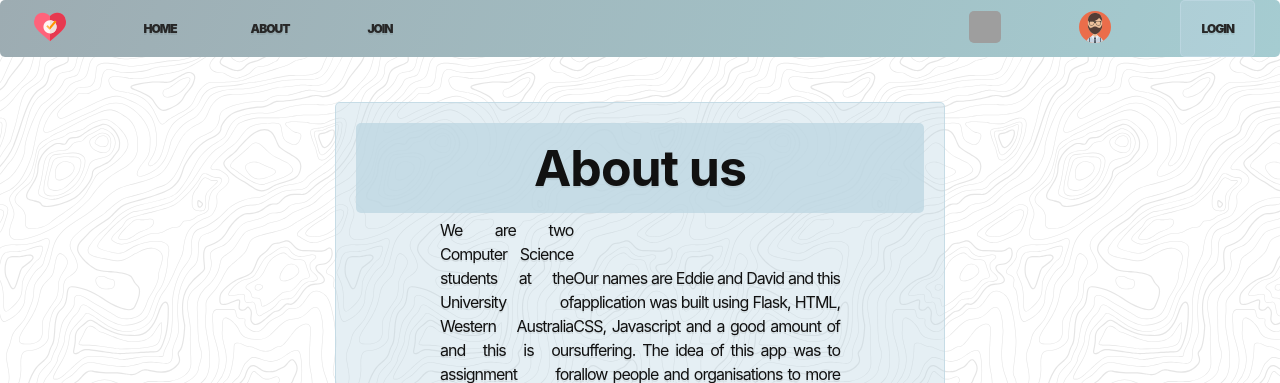
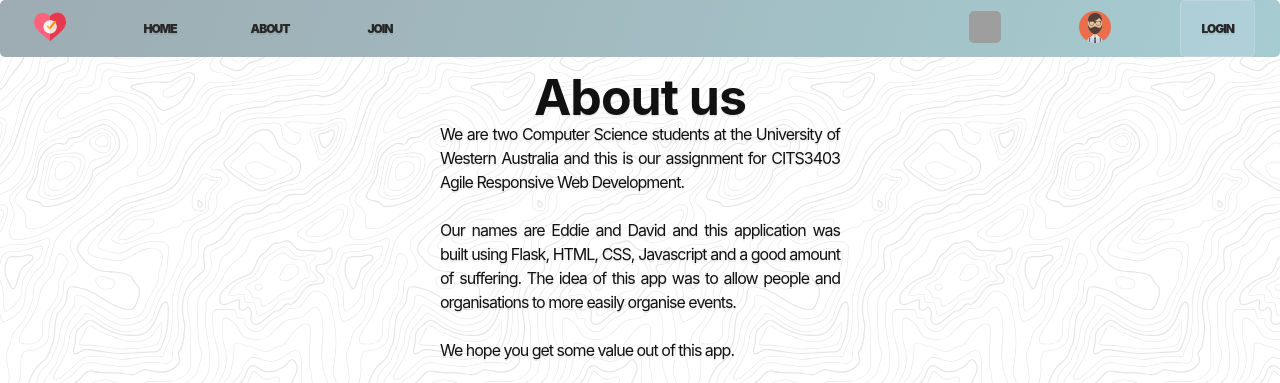
Before and after one commit to e-spatula/CITS3403-Project, a Flask app: page /about in a window 1280 px wide. Shown: the top 383 px of the page. Run offline with Flask 2, Linux system fonts and the light colour scheme; some libraries are stand-ins or nearby versions; grey boxes are pictures that could not be loaded.

Commit message:
fixes about page

```diff
--- a/app/templates/about.html
+++ b/app/templates/about.html
@@ -1,9 +1,9 @@
 {% extends "base.html" %}
 {% block content %}
 <link rel="stylesheet" type="text/css" href="{{url_for('static', filename = 'style/about.css')}}">
-<div class="form">
-    <div class="container">
-        <div id="about" class="login">
+<div>
+    <div class = "form">
+        <div id="about">
             <h1>About us</h1>
             <div id="text" >
                 <p>We are two Computer Science students at the University of Western Australia and this is our
```
